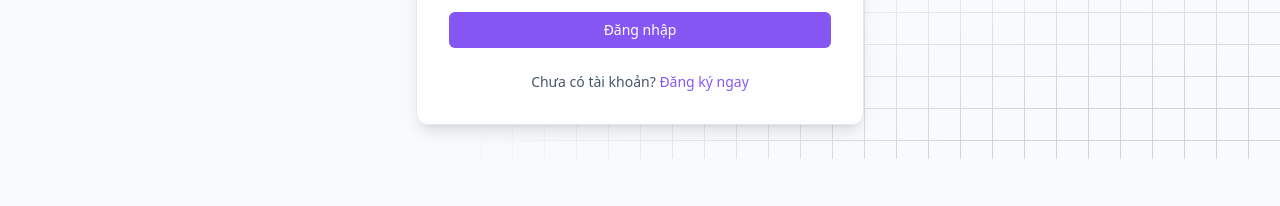
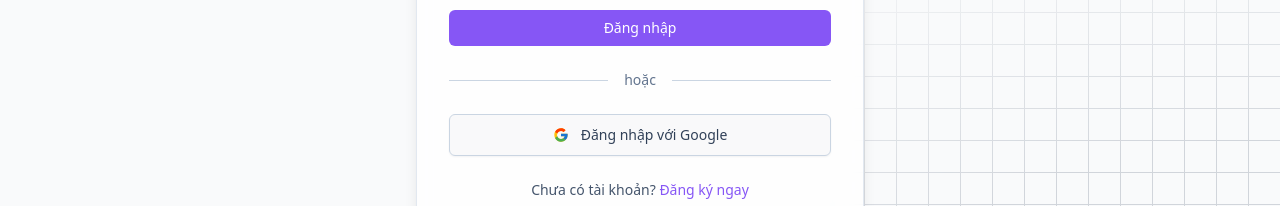
Before and after one commit to Ngo-The-Dat/Bookstore, a React app in the folder frontend/: page /login in a window 1280 px wide. Shown: the part 404-610 px from the top of the page. Built offline with nearby package versions, Linux system fonts and the light colour scheme; no server answers; the HTML template or start-up script is replaced by a standard one.

Commit message:
Enhance LoginPage with Google login option
Added Google login button and improved input handling.

```diff
--- a/frontend/src/pages/LoginPage.jsx
+++ b/frontend/src/pages/LoginPage.jsx
@@ -5,6 +5,7 @@ import { Input } from "@/components/ui/input";
 import { Button } from "@/components/ui/button";
 import { Link } from "react-router";
 import { useLogin } from "@/hooks/useLogin";
+import GoogleLoginButton from "@/components/GoogleLoginButton";
 
 const LoginPage = () => {
   const { formData, loading, handleChange, handleLogin } = useLogin();
@@ -66,8 +67,8 @@ const LoginPage = () => {
                 id="password"
                 type="password"
                 placeholder="••••••••"
-                value={formData.password} // Dùng state từ hook
-                onChange={handleChange}   // Dùng hàm từ hook
+                value={formData.password}
+                onChange={handleChange}
                 autoComplete="current-password"
               />
             </div>
@@ -91,6 +92,16 @@ const LoginPage = () => {
             </Button>
           </form>
 
+          {/* Divider */}
+          <div className="flex items-center gap-4 my-6">
+            <div className="flex-1 h-px bg-slate-300"></div>
+            <span className="text-sm text-slate-500">hoặc</span>
+            <div className="flex-1 h-px bg-slate-300"></div>
+          </div>
+
+          {/* Google Login Button */}
+          <GoogleLoginButton label="Đăng nhập với Google" />
+
           <p className="mt-6 text-center text-sm text-slate-600">
             Chưa có tài khoản?{" "}
             <Link to="/register" className="text-primary hover:underline">
```
